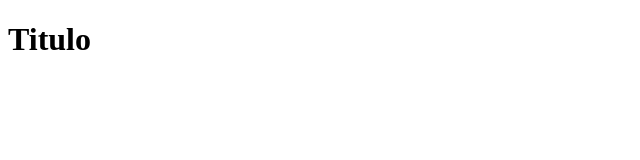
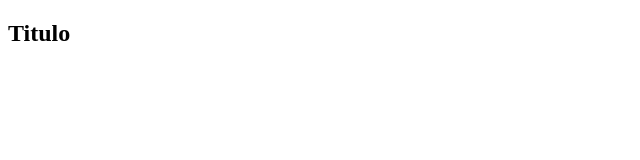
Before and after one commit to cframirezg/hello-world-git, a plain HTML site: page index.html in a window 1280 px wide. Shown: the whole page, without its empty margins (0-640 px from the left). Drawn offline with Linux system fonts and the light colour scheme.

Commit message:
se modifico un titulo al index

```diff
--- a/index.html
+++ b/index.html
@@ -6,6 +6,6 @@
     <title>Demo Git</title>
 </head>
 <body>
-    <h1>Titulo</h1>
+    <h2>Titulo</h2>
 </body>
 </html>
```
